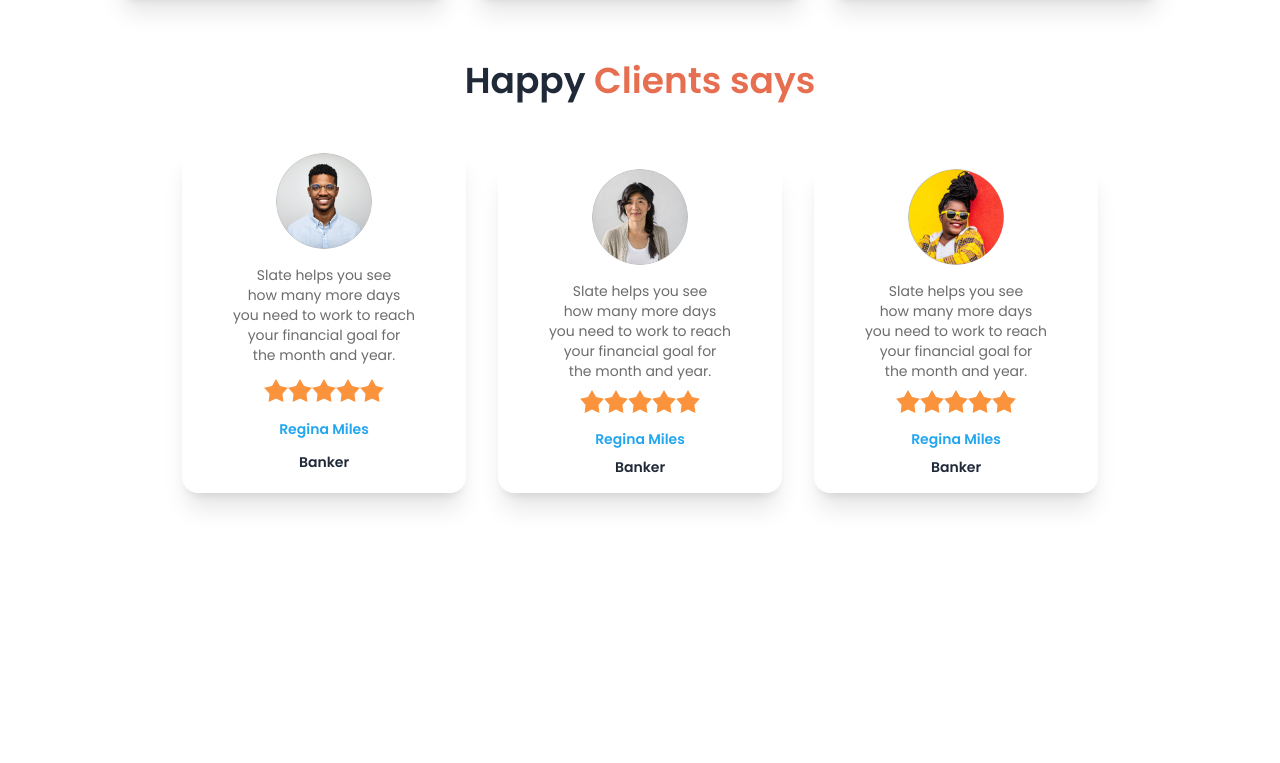
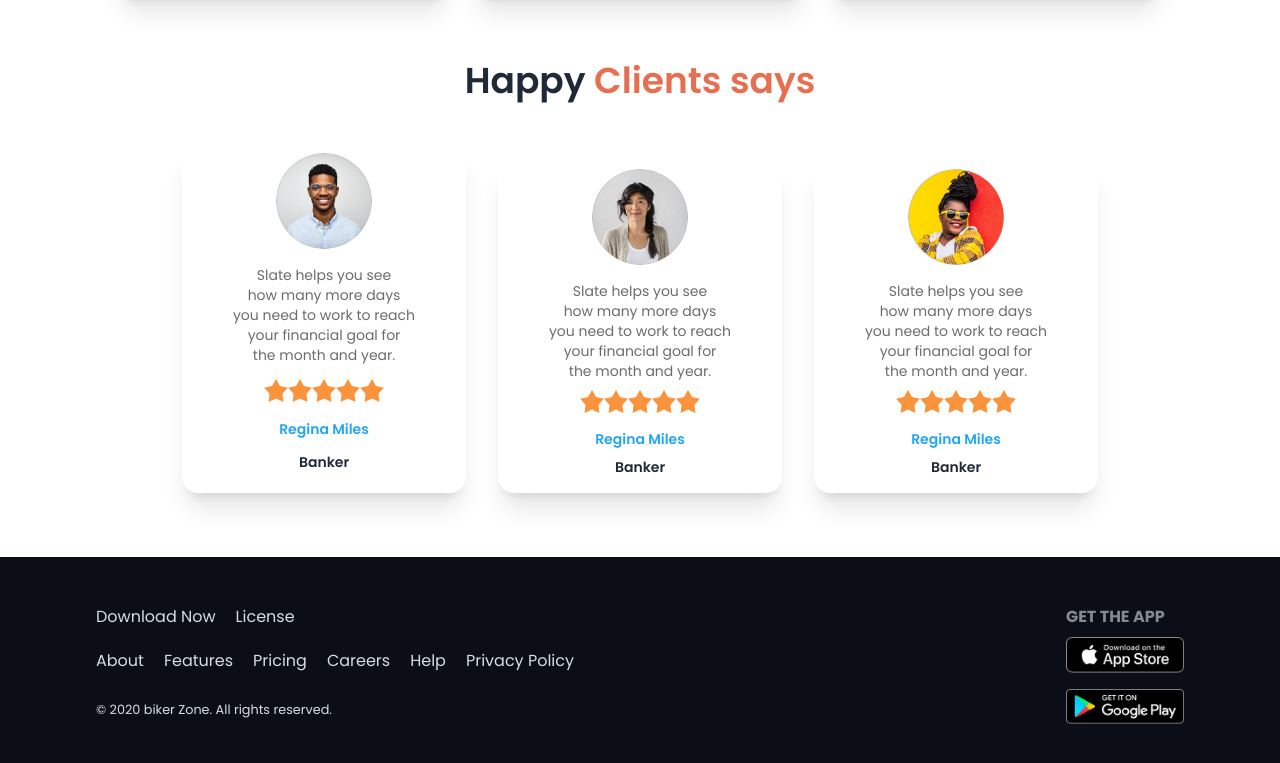
Before and after one commit to shad910/P10-Biker-Zone, a plain HTML site: page index.html in a window 1280 px wide. Shown: the part 1571-2334 px from the top of the page. Before the commit the page ends 2128 px from the top, so only its background shows below. Drawn offline with nearby package versions, Linux system fonts and the light colour scheme.

Commit message:
Footer Section added

```diff
--- a/index.html
+++ b/index.html
@@ -75,7 +75,7 @@
                       <li><a>Contact</a></li>
                     </ul>
                   </div>
-                  <a class="text-xl font-bold">Biker Zone</a>
+                  <a class="text-3xl font-bold">Biker Zone</a>
                 </div>
                 <div class="navbar-center hidden lg:flex">
                   <ul class="menu menu-horizontal px-1">
@@ -408,9 +408,44 @@
     </main>
 
     <!-- Footer Section -->
-    <footer>
+      <footer class=" flex flex-col lg:flex-row lg:justify-between bg-[#0B0D17] text-neutral-content px-24 py-12">
 
-    </footer>
+        <div class="">
+          <div class="lg:flex gap-5 mb-5">
+            <p><a href="#">Download Now</a></p>
+            <p><a href="#">License</a></p>
+          </div>
+
+          <div class="lg:flex gap-5 mb-6">
+            <p><a href="#">About</a></p>
+            <p><a href="#">Features</a></p>
+            <p><a href="#">Pricing</a></p>
+            <p><a href="#">Careers</a></p>
+            <p><a href="#">Help</a></p>
+            <p><a href="#">Privacy Policy</a></p>
+          </div>
+
+          <div>
+            <p><small>© 2020 biker Zone.  All rights reserved.</small></p>
+          </div>
+        </div>
+
+        <div>
+
+          <!-- Title -->
+          <h6 class="footer-title">Get the App</h6>
+
+          <!-- Logo Content -->
+          <div class="grid grid-flow-row gap-4">
+            <div>
+              <img src="./assets/logos/ios.png" class="w-[118px]" alt="Apple App Store">
+            </div>
+            <div>
+              <img src="./assets/logos/android.png" class="w-[118px]" alt="Google Play Store">
+            </div>
+          </div>
+        </div>
+      </footer>
 
 </body>
 
```
